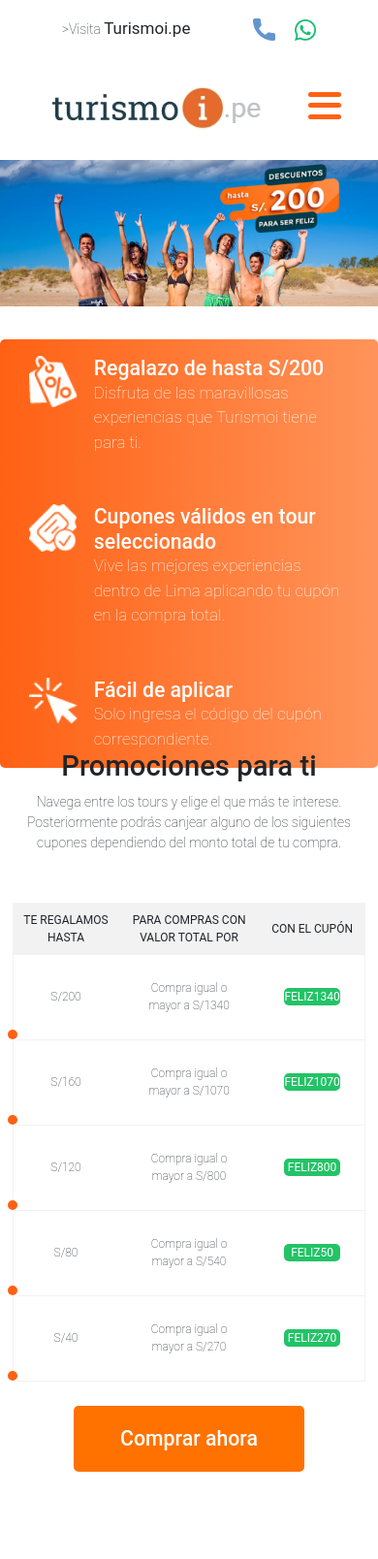
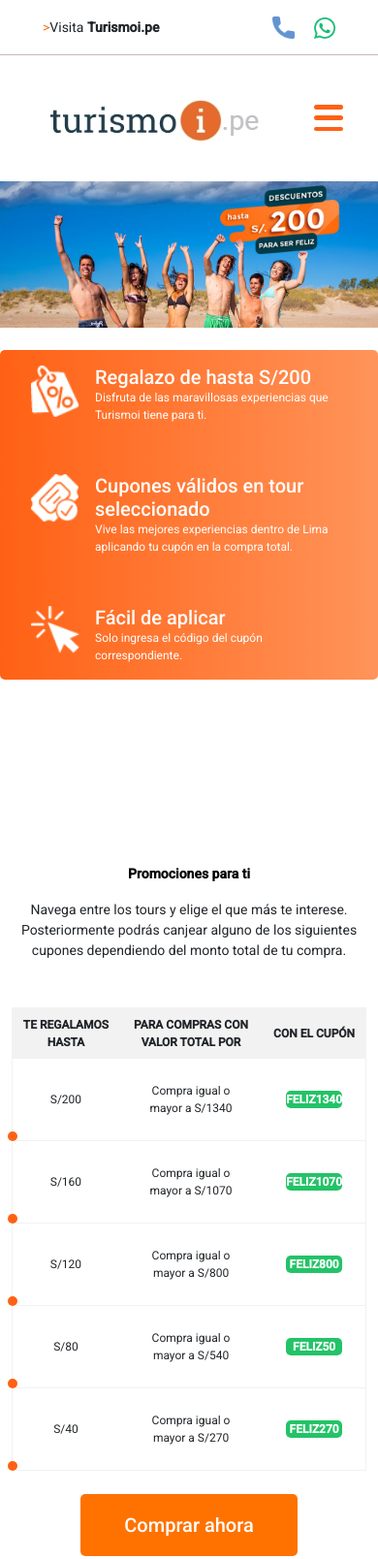
Before and after one commit to adan-netactica/landing-lima, a plain HTML site: page index.html in a window 390 px wide. Shown: the top 1608 px of the page at 97% size. Drawn offline with nearby package versions, Linux system fonts and the light colour scheme.

Commit message:
fix style and html

```diff
--- a/index.html
+++ b/index.html
@@ -4,6 +4,10 @@
         <meta charset="UTF-8" />
         <meta http-equiv="X-UA-Compatible" content="IE=edge" />
         <meta name="viewport" content="width=device-width, initial-scale=1.0" />
+
+        <link rel="preconnect" href="https://fonts.googleapis.com">
+        <link rel="preconnect" href="https://fonts.gstatic.com" crossorigin>
+        <link href="https://fonts.googleapis.com/css2?family=Roboto:wght@100,300;400;500&display=swap" rel="stylesheet">
         <!-- Bootstrap CSS -->
         <link rel="shortcut icon" href="https://turismoi.pe/assets/favicon-43c629992f87fcf7bcbb0707cafec846.ico" type="" />
         <link rel="stylesheet" href="style.css" />
@@ -14,8 +18,8 @@
         <div id="topHeader">
             <div class="container">
                 <div class="header">
-                    <div class="col-md-4">
-                        <p>>Visita <b>Turismoi.pe</b></p>
+                    <div class="col-md-4" id="visit-turism">
+                        <div><p style="color: #FD6E15;">></p></div><p>Visita <b>Turismoi.pe</b></p>
                     </div>
                     <div class="col-md-4 .ms-auto">
                         <ul class="buttonGroup">
@@ -28,7 +32,9 @@
                         </ul>
                     </div>
                 </div>
+
             </div>
+            <div id="line"></div>
             <div class="container">
                 <nav id="bg-light" class="navbar navbar-expand-lg navbar-light bg-light">
                     <div class="container-fluid">
@@ -95,7 +101,9 @@
         <div id="container-grid" class="container">
             <section class="section-promos">
                 <div id="promociones">
-                    <h1>Promociones para ti</h1>
+                    <div class="plus-bold">
+                        <p>Promociones para ti</p>
+                    </div>
                     <p>Navega entre los tours y elige el que más te interese. Posteriormente podrás canjear alguno de los siguientes cupones dependiendo del monto total de tu compra.</p>
                     <table>
                         <thead>
@@ -183,7 +191,9 @@
                 <section class="section-promos">
                     <div class="titles">
                         <div>
-                            <h1>¿Aún tienes dudas sobre cómo aplicar tu cupón?</h1>
+                            <div class="plus-bold">
+                                <p>¿Aún tienes dudas sobre cómo aplicar tu cupón?</p>
+                            </div>
                             <p>Solo tienes que seguir los pasos anteriores y al ﬁnal ingresar el código del cupón correspondiente.</p>
                         </div>
                         <a href="https://turismoi.pe/tours-y-paquetes-turisticos-peru/en-lima">
@@ -195,10 +205,10 @@
                     <div>
                         <div class="row">
                             <div class="col-sm-6">
-                                <img src="IMG/tab1.png" class="img-col-sm-6" />
+                                <img src="IMG/tab1.png" class="img-col-sm-6" width="100%">
                             </div>
                             <div class="col-sm-6" id="id-col-sm-6">
-                                <img src="IMG/tab2.png" class="img-col-sm-6" />
+                                <img src="IMG/tab2.png" class="img-col-sm-6" width="100%">
                             </div>
                         </div>
                     </div>
@@ -207,7 +217,7 @@
         </div>
         <div class="container" id="tours-populars">
             <section class="section-promos">
-                <div class="titles">
+                <div class="titles3">
                     <div class="tours-populares">
                         <h1>Tours populares</h1>
                     </div>
@@ -285,7 +295,7 @@
         </div>
         <footer>
             <div class="footer">
-                ©2022 Turismoi.pe. Todos los derechos reservados.
+                © 2022 Turismoi.pe. Todos los derechos reservados.
             </div>
         </footer>
     </body>
--- a/style.css
+++ b/style.css
@@ -1,7 +1,5 @@
 *{
-    font-family: 'Roboto', sans-serif, sans-serif, arial, verdana, sans-serif;
-    font-weight: 100;
-    font-size: 17px;
+    font-family: 'Roboto', sans-serif;
 }
 
 .header{
@@ -9,10 +7,14 @@
     display: flex;
     text-decoration: none;
     margin-top: 1rem;
-    margin-left: 3rem;
-    margin-right: 3rem;
+    margin-left: 2rem;
+    margin-right: 2rem;
     align-items: center;
 
+}
+
+#visit-turism{
+    display: flex;
 }
 
 .col-md-4 p{
@@ -38,6 +40,7 @@
     display: flex;
     list-style: none;
     align-items: center;
+    margin-bottom: 0;
 }
 
 .list-nav-li{
@@ -87,7 +90,7 @@
 
 .seccion1{
     display: flex;
-    margin: 1rem;
+    margin: 40px;
 }
 
 .seccion1-icon{
@@ -119,9 +122,9 @@
 }
 
 #line{
-    background-color: #f2f2f2;
-    height: 5px;
-    margin-bottom: 3rem;
+    background-color: #CBB6B6;
+    height: 1px;
+    margin-bottom: 1rem;
 }
 
 .section-promos-graph{
@@ -162,6 +165,10 @@
 .table-row{
     position: relative;
 
+}
+
+#dot-bottom{
+    margin-bottom: none !important;
 }
 
 .dot::before{
@@ -306,6 +313,7 @@
     height: 50px;
     text-align: center;
     margin-top: 5rem;
+    padding-top: 15px;
     color: white;
     font-size: 17px;
 
@@ -322,9 +330,14 @@
     width: 40%;
 }
 
+
 .titles2{
     width: auto;
     margin-left: 20px;
+}
+
+.titles3{
+    width: 30%;
 }
 
 .section-promos-text p{
@@ -335,6 +348,11 @@
     margin-top: 45px;
 }
 
+.plus-bold p{
+    font-weight: bold;
+    font-size: 35px;
+    color: black;
+}
 
 /*media Q/responsive*/
 
@@ -342,21 +360,21 @@
 
 @media (max-width: 1980px) {
 
+
+
     .item-2{
         grid-column: 3/11;
         grid-row: 11 / 13;
         height: 100px;
     }
-    .avatars{
-        width: 100% !important;
-    }
+
 
     .avatars-draw{
-        margin-top: 0;
+        margin-top: 60px;
     }
 
     #promociones{
-        margin-left: 1rem;
+        margin-left: 4rem;
     }
 
     #container-grid {
@@ -375,16 +393,14 @@
         grid-column: 2/12;
         grid-row: 10 / 12;
     }
-    .avatars{
-        width: 100% !important;
-    }
+
 
     .avatars-draw{
         margin-top: 0;
     }
 
     #promociones{
-        margin-left: 1rem;
+        margin-left: 3rem;
     }
 
     .container-banner{
@@ -433,13 +449,16 @@
     }
 
     .avatar1{
-        margin-top: 0;
+        margin-top: 10rem;
     }
 
     .avatars-draw{
         margin-top: 5rem;
     }
-
+    .seccion1{
+        margin: 20px;
+        font-size: 12px;
+    }
 
     #promociones{
         margin-left: 1rem;
@@ -449,7 +468,7 @@
         margin-bottom: 0;
     }
     #container-grid {
-        margin-top: 10rem;
+        margin-top: 5rem;
     }
 }
 
@@ -461,7 +480,7 @@
 
 
     .menu-line{
-        width: 20px;
+        width: 30px;
         height: 5px;
         background-color: #FF6114;
         margin-bottom: 0.4rem;
@@ -509,6 +528,7 @@
     .item-1{
         grid-column: 1 / 5;
         grid-row: 1 / 4;
+        margin-top: 10px;
 
     }
 
@@ -518,7 +538,7 @@
     }
 
     #container-grid {
-        margin-top: 12rem;
+        margin-top: 8rem;
     }
 
     .avatar1{
@@ -534,7 +554,9 @@
     }
 
     .avatars-draw{
+        margin-top: 1rem;
         width: 100% !important;
+        text-align: -webkit-center;
     }
 
 
@@ -555,6 +577,11 @@
         width: auto;
     }
 
+    .titles3{
+        width: 100%;
+        text-align: center;
+    }
+
     .button-comprar-ahora{
         margin-bottom: 2rem;
     }
@@ -572,7 +599,7 @@
     }
 
     .menu-line{
-        width: 2rem;
+        width: 30px;
         height: 0.3rem;
         background-color: #FF6114;
         margin-bottom: 0.4rem;
@@ -585,12 +612,6 @@
       .lista-nav{
           display: none;
       }
-
-      #promociones{
-          margin-left: 0;
-      }
-
-
 
       .button-section-promos{
           text-align: center;
@@ -637,6 +658,8 @@
 
     #promociones{
         text-align: center;
+        margin-left: 0;
+        margin-top: 450px;
     }
 
     .avatars{
```
